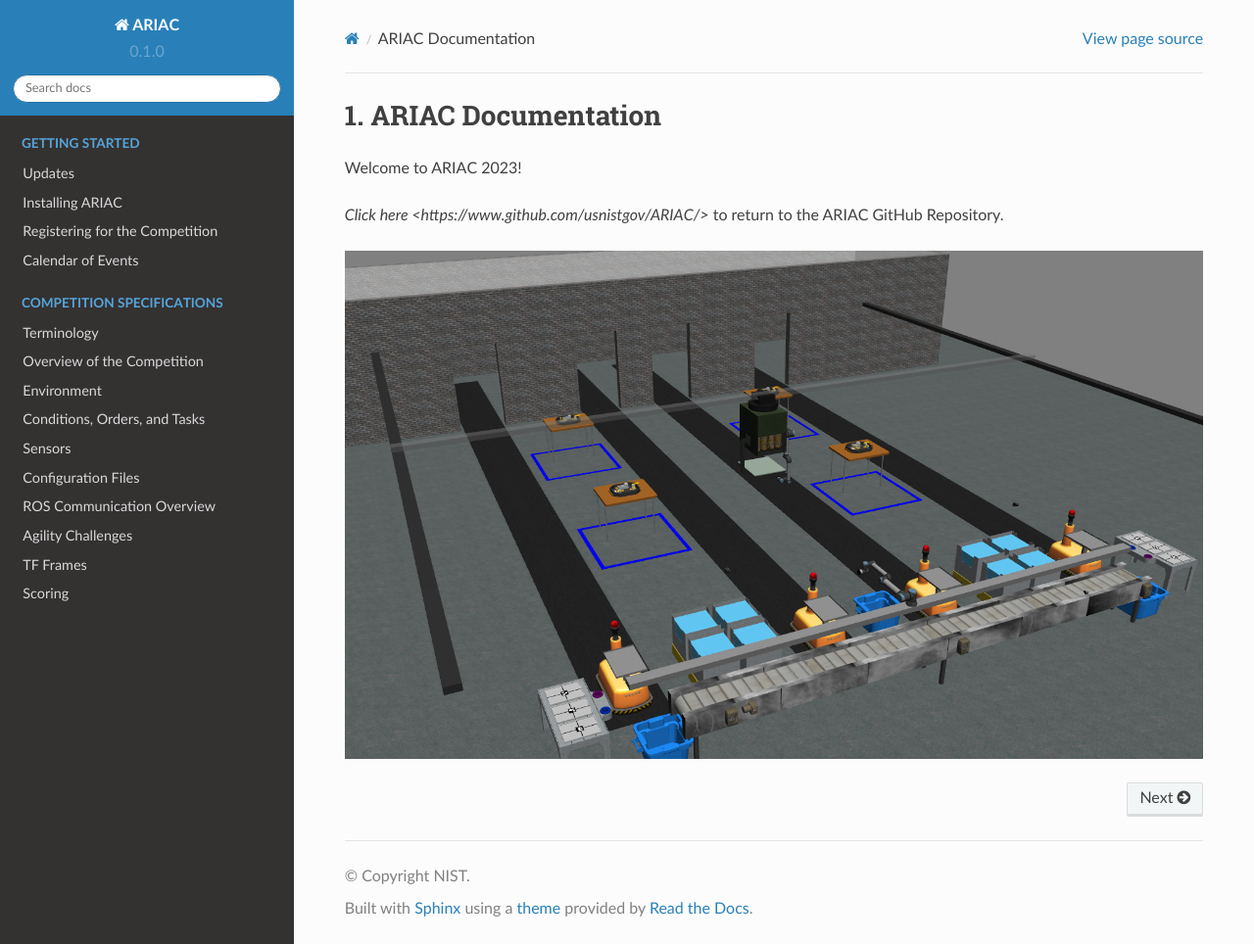
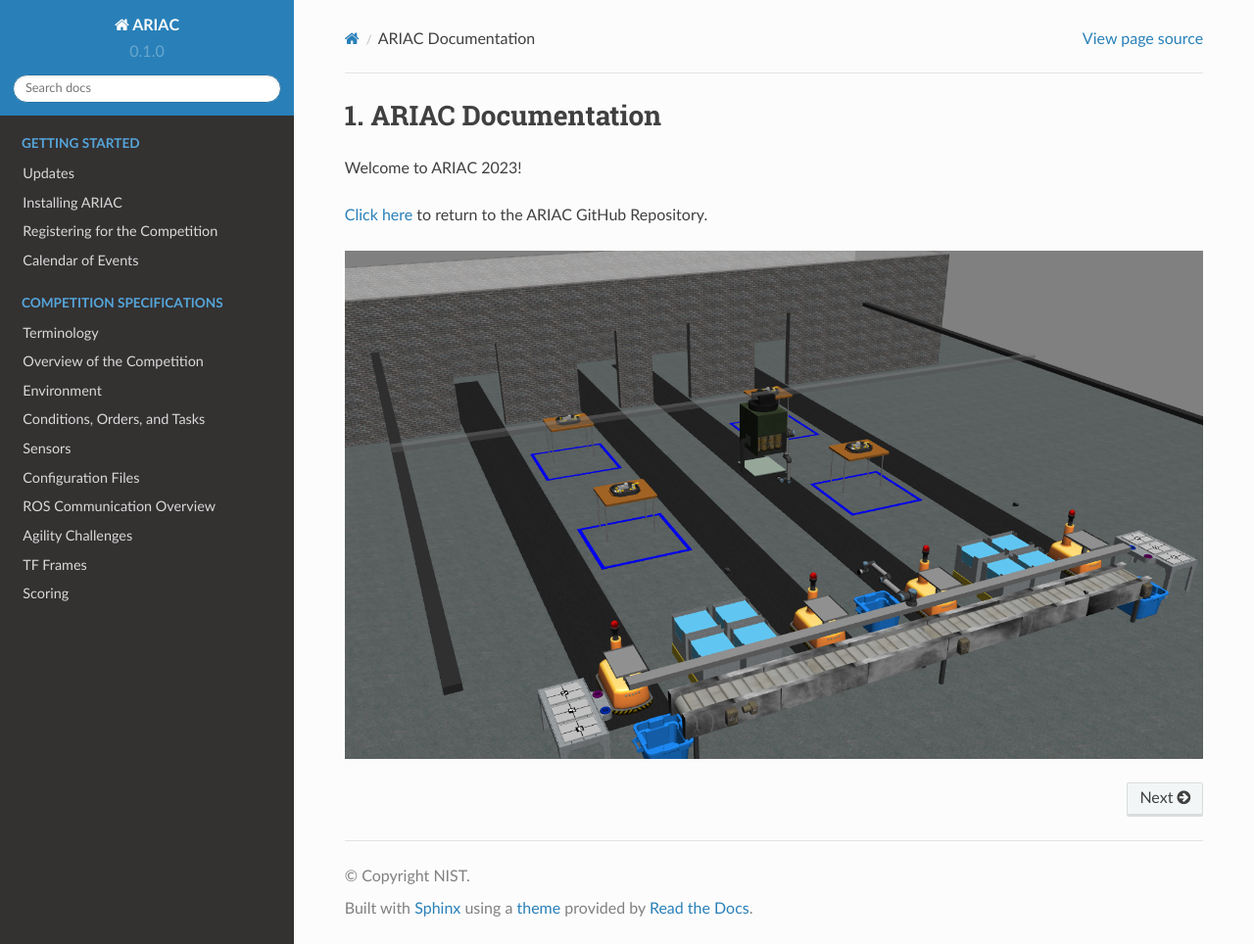
Before and after one commit to usnistgov/ARIAC, a Sphinx documentation site: the page built from docs/index.rst, in a window 1280 px wide and 964 px high. Shown: the whole window at 98% size. Built offline with Sphinx 7.4.7 and the Read the Docs theme 2.0.0, drawn with Linux system fonts in a browser that asks for light colours.

Commit message:
Update index.rst
I missed the underscore that makes it a link

```diff
--- a/docs/index.rst
+++ b/docs/index.rst
@@ -3,7 +3,7 @@
 
 Welcome to ARIAC 2023!
 
-`Click here <https://www.github.com/usnistgov/ARIAC/>` to return to the ARIAC GitHub Repository.
+`Click here <https://www.github.com/usnistgov/ARIAC/>`_ to return to the ARIAC GitHub Repository.
 
 .. image:: images/environment.png
   :width: 900
```
